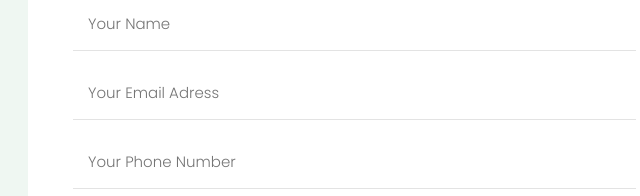
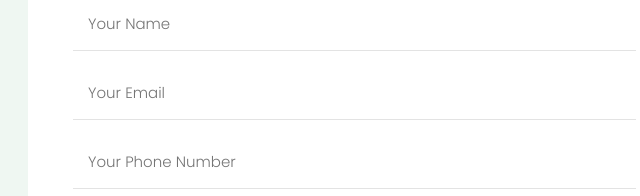
Before and after one commit to Solonasty/Bridge, a plain HTML site: page index.html in a window 1280 px wide. Shown: the part 4344-4540 px from the top of the page, 42-682 px from the left. Drawn offline with Linux system fonts and the light colour scheme.

Commit message:
change header

```diff
--- a/index.html
+++ b/index.html
@@ -10,7 +10,6 @@
     <link rel="preconnect" href="https://fonts.gstatic.com" crossorigin>
     <link href="https://fonts.googleapis.com/css2?family=Poppins:wght@100;200;300;400;500;600;700;800;900&family=Raleway:wght@100;200;300;400;500;600;700;800;900&family=Roboto:wght@100;300;400;500;700;900&display=swap" rel="stylesheet">
     <script src="script.js" defer></script>
-
 </head>
 
 <body>
@@ -485,7 +484,7 @@
                     <input type="text" placeholder="Your Name" name="userName" id="userName" required>
 
                     <label for="registerMail"></label>
-                    <input type="text" placeholder="Your Email Adress" name="registerMail" id="registerMail" required>
+                    <input type="text" placeholder="Your Email" name="registerMail" id="registerMail" required>
 
                     <label for="userPhone"></label>
                     <input type="text" placeholder="Your Phone Number" name="userPhone" id="userPhone" required>
```
Lines whose indentation alone changed are shown as unchanged.
